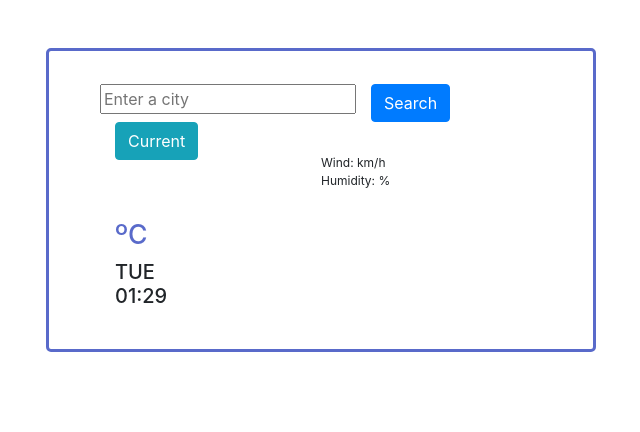
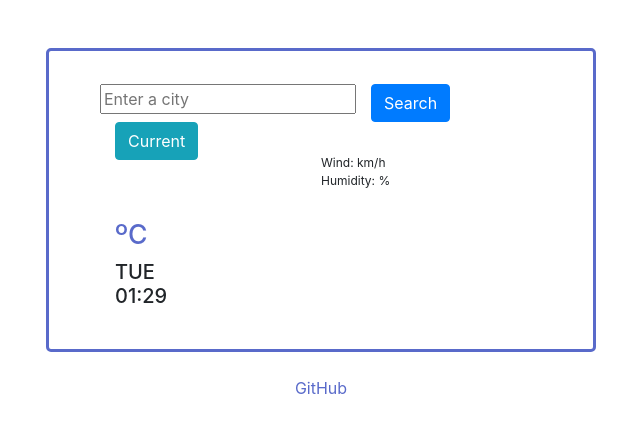
Before and after one commit to lisaharv3y/weather-app-search-engine, a plain HTML site: page index.html in a window 1280 px wide. Shown: the full height of the page, 319-959 px from the left. Drawn offline with nearby package versions, Linux system fonts and the light colour scheme; no server answers.

Commit message:
added github link

```diff
--- a/index.html
+++ b/index.html
@@ -65,6 +65,8 @@
         </div>
       </div>
     </div>
+<br>
+    <a href="https://github.com/lisaharv3y/weather-app-search-engine" class="github-link">GitHub</a>
     <script src="src/index.js"></script>
   </body>
 </html>
--- a/src/style.css
+++ b/src/style.css
@@ -32,3 +32,9 @@ a {
   text-decoration: none;
   color: #596aca;
 }
+
+.github-link {
+  display: block;
+  margin: 0 auto;
+  text-align: center;
+}
```
